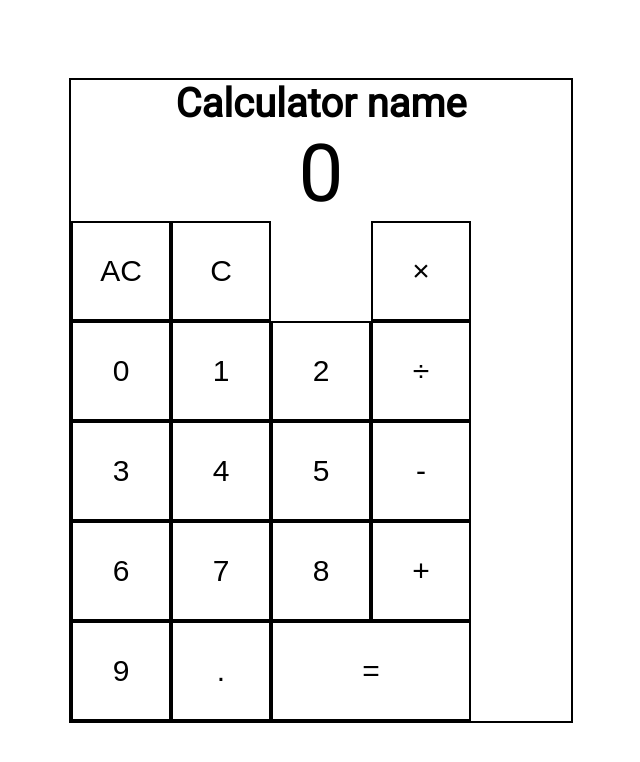
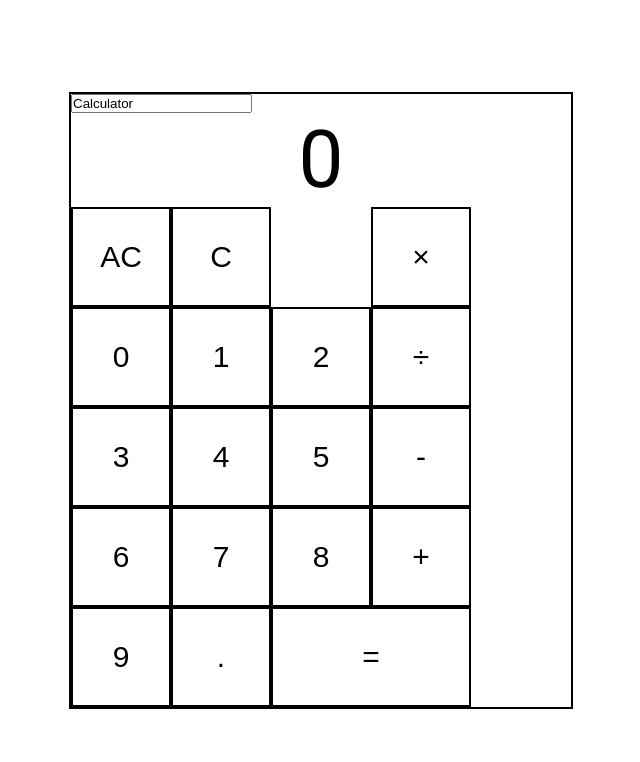
Before and after one commit to deivgin/calculator, a React app: page / in a window 1280 px wide. Shown: the top 762 px of the page, without its empty margins (319-959 px from the left). Built offline with nearby package versions, Linux system fonts and the light colour scheme.

Commit message:
Add delete functionality and basic name input

```diff
--- a/src/components/Calculator/Calculator.tsx
+++ b/src/components/Calculator/Calculator.tsx
@@ -1,6 +1,7 @@
 import Screen from "./components/Screen";
 import Pad from "./components/Pad";
-import { useEffect, useState } from "react";
+import CalculatorName from "./components/CalculatorName";
+import React, { useEffect, useState } from "react";
 import {
   Operand,
   Operator,
@@ -15,16 +16,18 @@ const operations: Operator[] = ["×", "÷", "-", "+"];
 
 const Calculator = () => {
   const [state, setState] = useState<State>(initialState);
-  const { prevOperand, currOperand, operation } = state;
+  const { prevOperand, currOperand, operation, isCalculated, calcName } = state;
 
   useEffect(() => {
+    //setState(initialState);
     console.log(state);
-  }, [state]);
+  }, [calcName]);
 
   const chooseOperand = (num: number) => {
     setState((prevState) => ({
       ...prevState,
-      currOperand: currOperand + num.toString(),
+      currOperand: isCalculated ? num.toString() : currOperand + num.toString(),
+      isCalculated: isCalculated && false,
     }));
   };
 
@@ -53,6 +56,7 @@ const Calculator = () => {
         currOperand: answer.toString(),
         prevOperand: "",
         operation: null,
+        isCalculated: true,
       }));
     } else if (operation === "-") {
       let answer = parseFloat(prevOperand) - parseFloat(currOperand);
@@ -61,6 +65,7 @@ const Calculator = () => {
         currOperand: answer.toString(),
         prevOperand: "",
         operation: null,
+        isCalculated: true,
       }));
     } else if (operation === "÷") {
       let answer = parseFloat(prevOperand) / parseFloat(currOperand);
@@ -69,6 +74,7 @@ const Calculator = () => {
         currOperand: answer.toString(),
         prevOperand: "",
         operation: null,
+        isCalculated: true,
       }));
     } else if (operation === "×") {
       let answer = parseFloat(prevOperand) * parseFloat(currOperand);
@@ -77,6 +83,7 @@ const Calculator = () => {
         currOperand: answer.toString(),
         prevOperand: "",
         operation: null,
+        isCalculated: true,
       }));
     }
   };
@@ -85,9 +92,23 @@ const Calculator = () => {
     setState(initialState);
   };
 
+  const deleteCharacter = () => {
+    setState((prevState) => ({
+      ...prevState,
+      currOperand: currOperand.slice(0, -1),
+    }));
+  };
+
+  const changeCalcName = (e: React.ChangeEvent<HTMLInputElement>) => {
+    setState((prevState) => ({
+      ...prevState,
+      calcName: e.target.value,
+    }));
+  };
+
   return (
     <div className="calculator">
-      <h1 className="calculator__name">Calculator name</h1>
+      <CalculatorName calcName={calcName} changeCalcName={changeCalcName} />
       <Screen
         prevOperand={prevOperand}
         currOperand={currOperand}
@@ -102,6 +123,7 @@ const Calculator = () => {
         reset={reset}
         calculate={calculate}
         addDot={addDot}
+        deleteCharacter={deleteCharacter}
       />
     </div>
   );
--- /dev/null
+++ b/src/components/Calculator/components/CalculatorName.tsx
@@ -0,0 +1,10 @@
+interface Props {
+  calcName: string;
+  changeCalcName: (e: React.ChangeEvent<HTMLInputElement>) => void;
+}
+
+const CalculatorName: React.FC<Props> = ({ calcName, changeCalcName }) => {
+  return <input type="text" value={calcName} onChange={changeCalcName} />;
+};
+
+export default CalculatorName;
--- a/src/components/Calculator/components/Pad.tsx
+++ b/src/components/Calculator/components/Pad.tsx
@@ -12,17 +12,18 @@ interface Props {
   reset: () => void;
   calculate: () => void;
   addDot: () => void;
+  deleteCharacter: () => void;
 }
 
 const Pad: React.FC<Props> = ({
   numbers,
   operations,
-  actions,
   chooseOperand,
   chooseOperator,
   reset,
   calculate,
   addDot,
+  deleteCharacter,
 }) => {
   return (
     <div className="pad">
@@ -42,7 +43,7 @@ const Pad: React.FC<Props> = ({
       </div>
       <ActionButton char="=" type="equal" onClick={calculate} />
       <ActionButton char="AC" type="reset" onClick={reset} />
-      <ActionButton char="C" type="delete" />
+      <ActionButton char="C" type="delete" onClick={deleteCharacter} />
       <ActionButton char="." type="dot" onClick={addDot} />
     </div>
   );
--- a/src/components/Calculator/components/Screen.tsx
+++ b/src/components/Calculator/components/Screen.tsx
@@ -1,7 +1,8 @@
-import { Operator } from "./model";
 import { State } from "./model";
 
-const Screen: React.FC<State> = ({ prevOperand, currOperand, operation }) => {
+type Props = Omit<State, "isCalculated" | "calcName">;
+
+const Screen: React.FC<Props> = ({ prevOperand, currOperand, operation }) => {
   return (
     <div className="calculator__screen">
       <div className="calculation">
--- a/src/components/Calculator/components/model.ts
+++ b/src/components/Calculator/components/model.ts
@@ -2,12 +2,16 @@ export interface State {
   prevOperand: string;
   currOperand: string;
   operation: Operator | null;
+  isCalculated?: boolean;
+  calcName: string;
 }
 
 export const initialState: State = {
   prevOperand: "",
   currOperand: "",
   operation: null,
+  isCalculated: false,
+  calcName: "Calculator",
 };
 
 export type Operand = 0 | 1 | 2 | 3 | 4 | 5 | 6 | 7 | 8 | 9;
```
Also changed, not shown: 1 other file (tests, documents, lock files or other folders).
